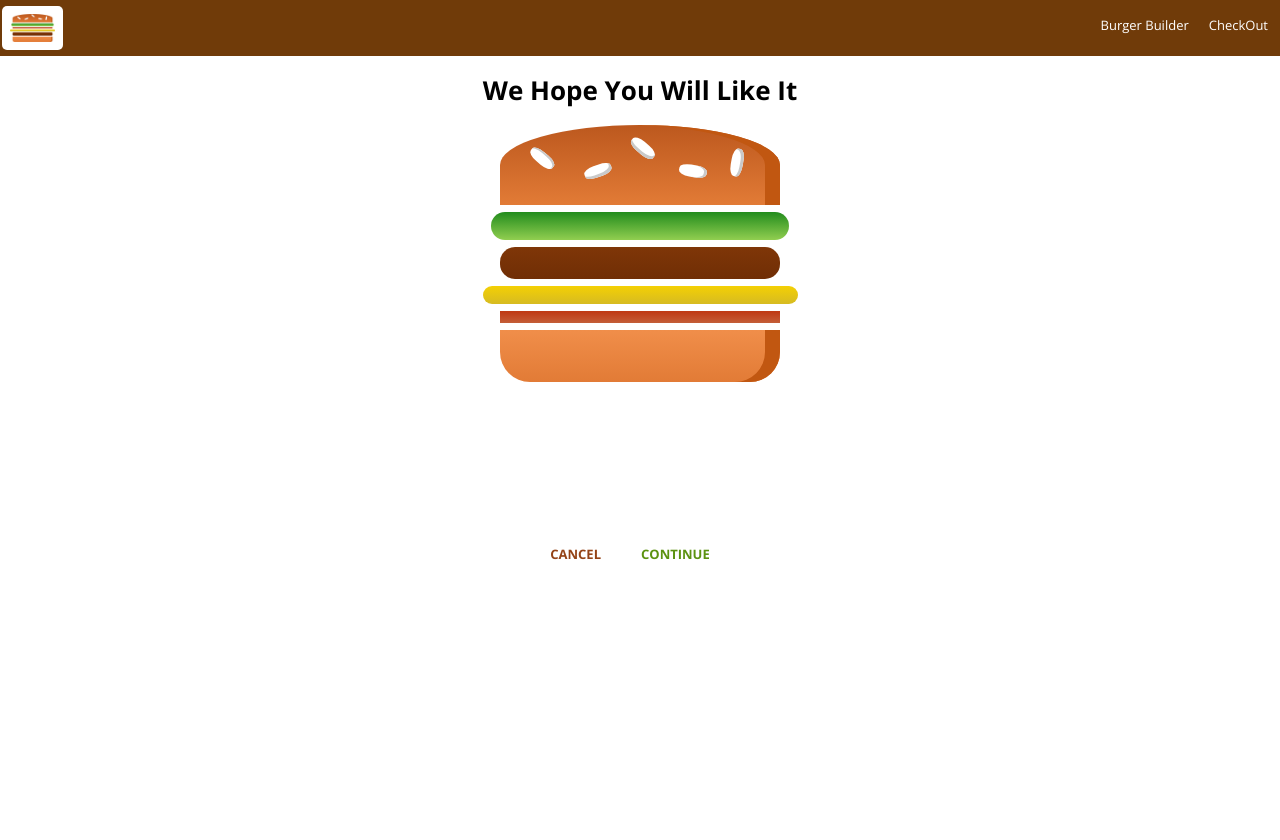
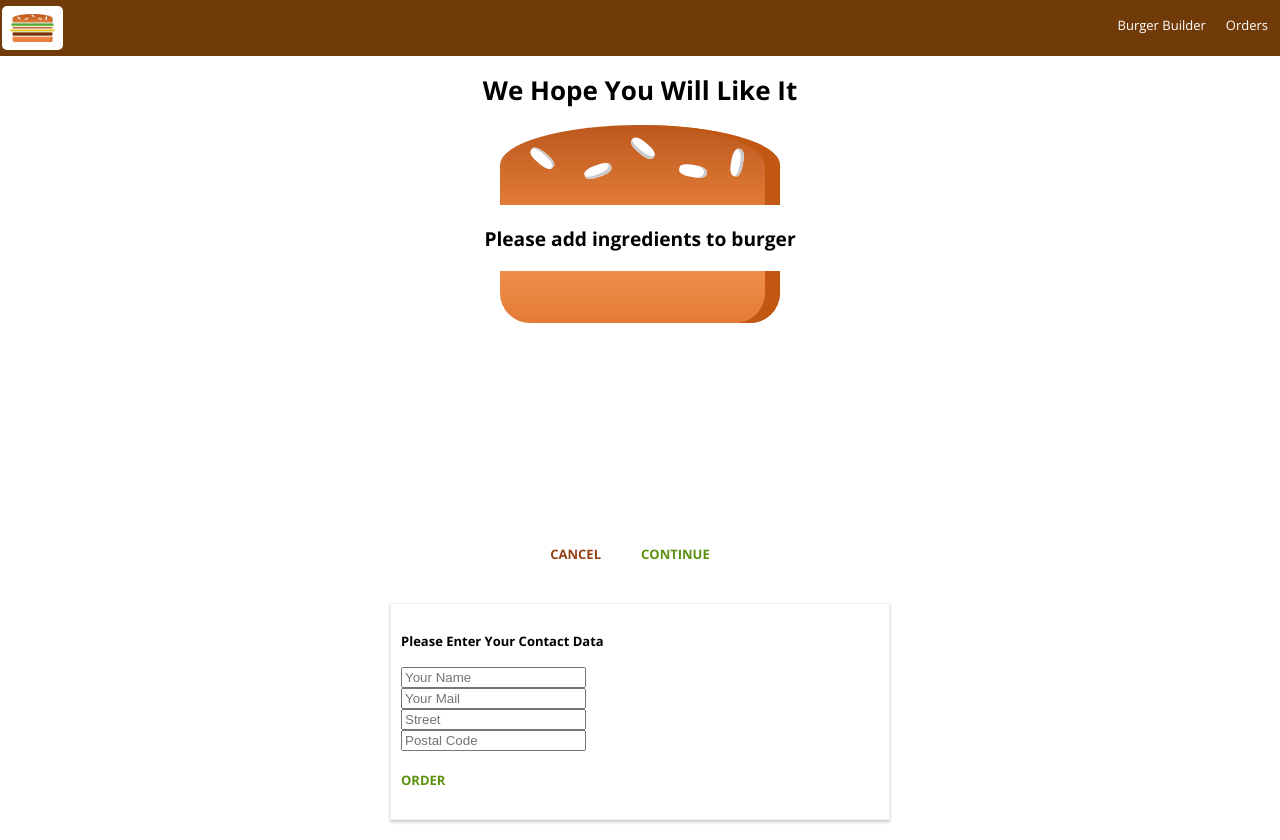
Before and after one commit to mangeshupadhyay23/burger_builder, a React (Create React App) app: page /checkout in a window 1280 px wide. Both pictures are taken after a click on the button "CONTINUE". Before the commit the page ends 800 px from the top, so only its background shows below. Built offline with nearby package versions, Linux system fonts and the light colour scheme.

Commit message:
Complete Routing and Checkout page with all ongoing and previous order summaries

```diff
--- a/src/App.js
+++ b/src/App.js
@@ -4,6 +4,7 @@ import './App.css';
 import BurgerBuilder from './container/burgerBuilder/burgerBuilder'
 import Checkout from './container/checkout/checkout';
 import {Route,Switch} from 'react-router-dom';
+import Orders from './container/Orders/orders';
 
 
 class App extends React.Component{
@@ -14,6 +15,7 @@ class App extends React.Component{
         <Layout>
           <Switch>
               <Route path="/checkout"  component={Checkout}/>
+              <Route path="/orders"  component={Orders}/>
               <Route path="/" exact component={BurgerBuilder}/>
            </Switch>
         </Layout>
--- a/src/components/Navigation/navigatio items/navigation item/navigationItem.js
+++ b/src/components/Navigation/navigatio items/navigation item/navigationItem.js
@@ -1,11 +1,11 @@
 import React from 'react';
 import './navigatio item.css';
-
+import {NavLink} from 'react-router-dom';
 
 const navigationItem=(props)=>{
     return(
 
-            <li className='NavigationItem' ><a href={props.link}>{props.children}</a></li>
+            <li className='NavigationItem' ><NavLink to={props.link} exact activeClassName={'active'}>{props.children}</NavLink></li>
 
     );
 }
--- a/src/components/Navigation/navigatio items/navigationitems.js
+++ b/src/components/Navigation/navigatio items/navigationitems.js
@@ -6,7 +6,7 @@ const navigationItems=(props)=>{
     return(
         <ul className='NavigationItems'>
             <NavigationItem link="/">Burger Builder</NavigationItem>
-            <NavigationItem link="/">CheckOut</NavigationItem>
+            <NavigationItem link="/orders">Orders</NavigationItem>
         </ul>
     );
 }
--- /dev/null
+++ b/src/components/Order/order.css
@@ -0,0 +1,9 @@
+.Order{
+    width: 80%;
+    border: 1px solid #eee;
+    box-shadow: 0 2px 3px #ccc;
+    margin: 10px auto;
+    box-sizing: border-box;
+    text-align: left;
+    border-radius: 5px;
+}
--- /dev/null
+++ b/src/components/Order/order.js
@@ -0,0 +1,12 @@
+import React from 'react';
+import './order.css';
+
+const order=(props)=>{
+    return(
+        <div className='Order'>
+            <p>Ingredients: Salad</p>
+            <p>Price: <strong>$ 5.45</strong></p>
+        </div>
+    );
+}
+export default order;
--- a/src/components/UI/spinner/spinner.css
+++ b/src/components/UI/spinner/spinner.css
@@ -1,7 +1,7 @@
 .loader {
-    color: #450aa3;
+    color: #964b00;
     font-size: 20px;
-    margin: 100px auto;
+    margin: 150px auto;
     width: 1em;
     height: 1em;
     border-radius: 50%;
--- /dev/null
+++ b/src/container/Orders/orders.js
@@ -0,0 +1,41 @@
+import React from 'react';
+import Order from '../../components/Order/order';
+import axios from '../../axios-orders';
+import withErrorHandler from '../../HOC/withErrorHandler/withErrorHandler';
+
+
+class Orders extends React.Component{
+    state={
+        orders:[],
+        loading:true
+    }
+    componentDidMount(){
+        axios.get('/orders.json')
+        .then(res=>{
+            const fetchedOrders=[];
+            for(let key in res.data){
+                fetchedOrders.push({
+                   ...res.data[key],
+                   id:key
+                });
+
+            }
+            this.setState({loading:false});
+
+        })
+        .catch(err=>{
+            this.setState({loading:false});
+        });
+    }
+    render(){
+        return(
+            <div>
+               {this.state.orders.map(order=>(
+                   <Order/>
+               ))}
+            </div>
+        );
+    }
+}
+
+export default withErrorHandler(Orders,axios);
--- a/src/container/burgerBuilder/burgerBuilder.js
+++ b/src/container/burgerBuilder/burgerBuilder.js
@@ -94,38 +94,19 @@ class BurgerBuilder extends React.Component{
     }
 
     purchaseContinueHandler=()=>{
-    //     //alert('YOU CONTINUE!');
-    //     this.setState({loading:true});
-    //     const order={
-    //         ingredients:this.state.ingredients,
-    //         price:this.state.totalPrice,
-    //         customer:{
-    //             name:'Mangesh Upadhyay',
-    //             address:{
-    //                 houseno :"272/32",
-    //                 colony:'Vivek vihar',
-    //                 district:'Karauli',
-    //                 state:'Rajasthan'
-    //             }
-    //         },
-    //         deliveryMethod:'fastest'
-    //     }
-    //     axios.post('/orders.json',order)
-    //          .then(response=>{
-    //             this.setState({loading:false,purchasing:false});
-    //          })
-    //          .catch(error=>{
-    //             this.setState({loading:false,purchasing:false});
-    //          });
+
                 const queryParams=[];
                 for(let i in this.state.ingredients){
-                    queryParams.push(encodeURIComponent(i)+ '=' +encodeURIComponent(this.state.ingrdeients[i]))
+                    queryParams.push(encodeURIComponent(i) + '=' + encodeURIComponent(this.state.ingredients[i]));
                 }
+                queryParams.push('price='+this.state.totalPrice);
+
                 const queryString= queryParams.join('&');
                 this.props.history.push({
                    pathname: '/checkout',
                    search:'?'+queryString
                 });
+
      }
 
 
--- /dev/null
+++ b/src/container/checkout/Contact Data/Contact Data.css
@@ -0,0 +1,17 @@
+.ContactData{
+    margin: 20px auto;
+    width: 80%;
+    text-align: center;
+    box-shadow: 0 2px 3px #ccc;
+    border: 1px solid #eee;
+    padding: 10px;
+    box-sizing: border-box;
+    display:inline-block;
+    text-align: left;
+}
+
+@media (min-width:600px){
+    .ContactData{
+        width: 500px;
+    }
+}
--- /dev/null
+++ b/src/container/checkout/Contact Data/Contact Data.js
@@ -0,0 +1,72 @@
+import React from 'react';
+import Button from '../../../components/UI/button/success button';
+import './Contact Data.css';
+import Spinner from '../../../components/UI/spinner/spinner';
+import axios from '../../../axios-orders'
+
+
+class ContactData extends React.Component{
+    state={
+        name:'',
+        email:'',
+        address:{
+            street:'',
+            postalCode:''
+        },
+        loading:false
+    }
+    orderHandler=(event)=>{
+        event.preventDefault();
+              //alert('YOU CONTINUE!');
+        this.setState({loading:true});
+        const order={
+            ingredients:this.props.ingredients,
+            price:this.props.price,
+            customer:{
+                name:'Mangesh Upadhyay',
+                address:{
+                    houseno :"272/32",
+                    colony:'Vivek vihar',
+                    district:'Karauli',
+                    state:'Rajasthan'
+                }
+            },
+            deliveryMethod:'fastest'
+        }
+        axios.post('/orders.json',order)
+             .then(response=>{
+                this.setState({loading:false});
+                this.props.history.push('/');
+             })
+             .catch(error=>{
+                this.setState({loading:false});
+             });
+
+
+    }
+    render(){
+        let form=(<form>
+            <input type='text'  name='name' placeholder='Your Name'></input>
+            <br/>
+            <input type='email'  name='email' placeholder='Your Mail'></input>
+            <br/>
+            <input type='text'  name='street' placeholder='Street'></input>
+            <br/>
+            <input type='text'  name='postal code' placeholder='Postal Code'></input>
+            <br/>
+            <Button clicked={this.orderHandler}>ORDER</Button>
+        </form> );
+        if(this.state.loading){
+            form=<Spinner style={{margin:'0px'}}/>;
+        }
+
+        return(
+            <div className='ContactData'>
+                <h4>Please Enter Your Contact Data</h4>
+                {form}
+            </div>
+        );
+    }
+}
+
+export default ContactData;
--- a/src/container/checkout/checkout.js
+++ b/src/container/checkout/checkout.js
@@ -1,16 +1,29 @@
 import React from 'react';
 import CheckOutSummary from '../../components/Order/CheckoutSummary/CheckOutSummary';
+import {Route} from 'react-router-dom';
+import ContactData from './Contact Data/Contact Data';
 
 
 class Checkout extends React.Component{
     state={
-        ingredients:{
-            salad: 1,
-            meat: 1,
-            cheese:1,
-            bacon:1
+        ingredients:null,
+        totalPrice:0
+    }
+    componentWillMount(){
+        const query=new URLSearchParams(this.props.location.search);
+        const ingredients={};
+        let price=0;
+        for (let param of query.entries()){
+            if(param[0]==='price'){
+                price=param[1];
+            }
+            else{
+            ingredients[param[0]]= +param[1];
+            }
         }
+        this.setState({ingredients: ingredients, totalPrice:price});
     }
+
     checkoutCancelHandler=()=>{
         this.props.history.goBack();
     }
@@ -25,8 +38,9 @@ class Checkout extends React.Component{
                 <CheckOutSummary
                 ingredients={this.state.ingredients}
                 checkoutCancelled={this.checkoutCancelHandler}
-                checkoutContinued={this.checkoutContinueHandler}
-                />
+                checkoutContinued={this.checkoutContinueHandler}  />
+                <Route path={this.props.match.path + '/contact-data'}
+                render={(props)=> (<ContactData  ingredients={this.state.ingredients} price={this.state.totalPrice} {...props}/>)} />
             </div>
         );
     }
```
